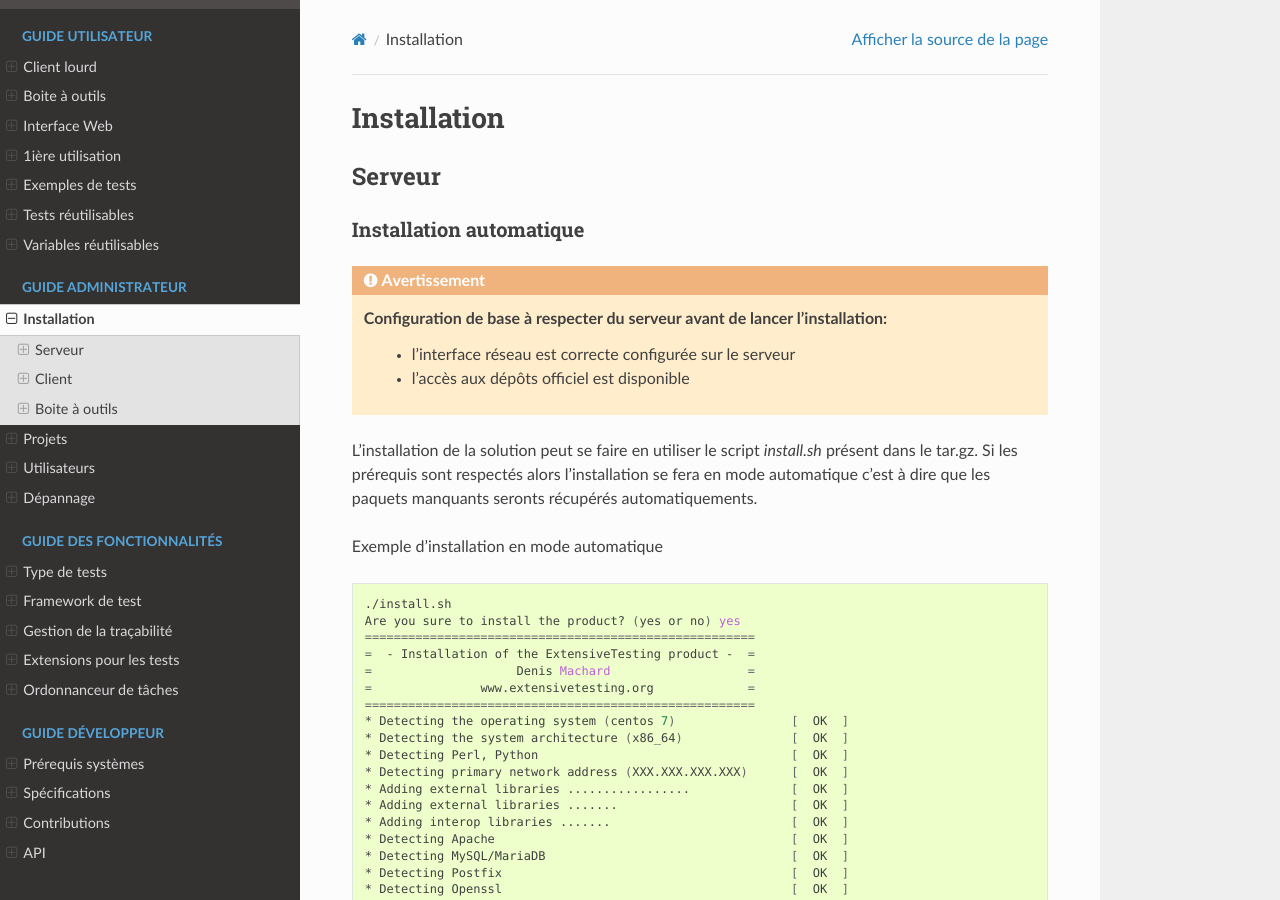
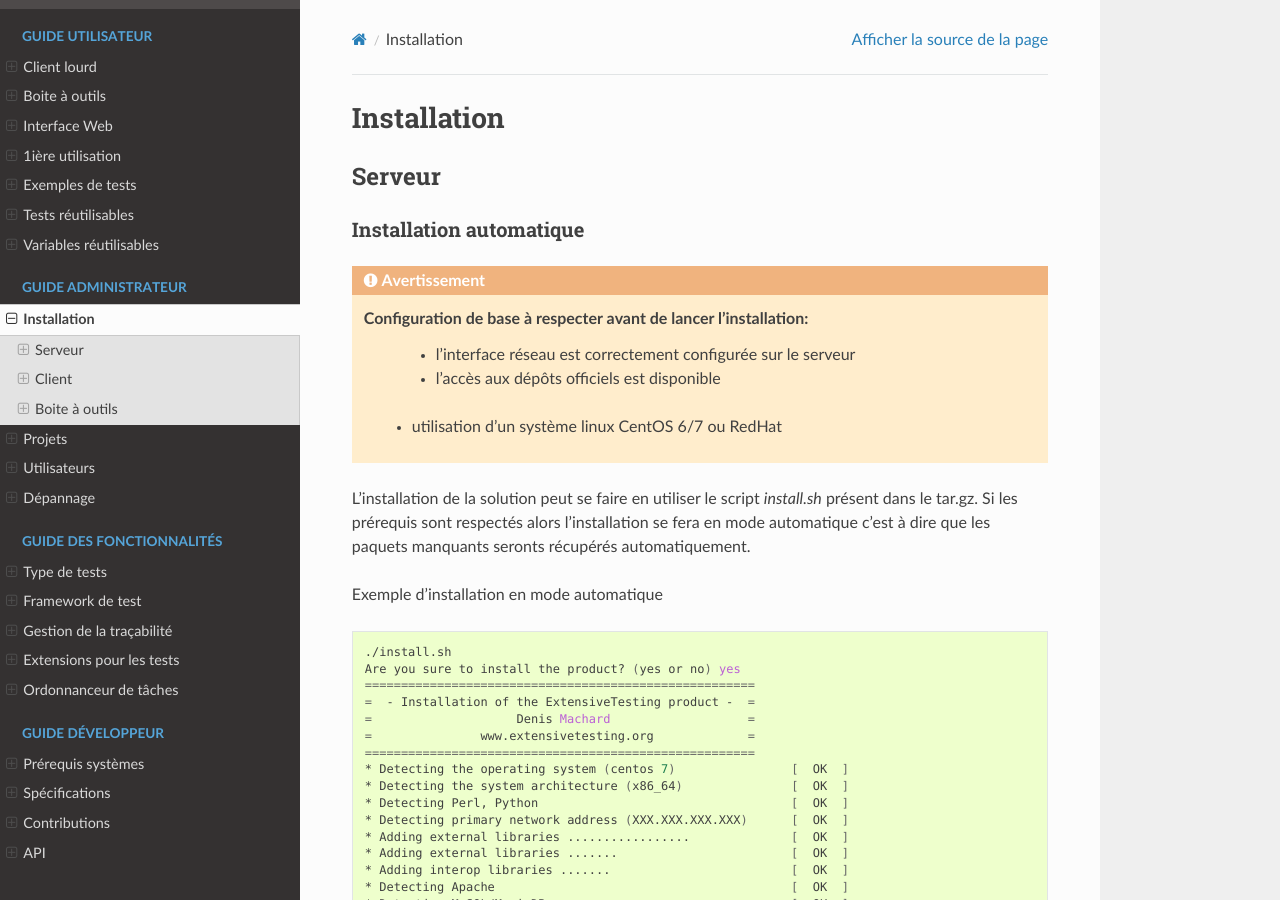
Before and after one commit to ExtensiveAutomation/extensiveautomation-fr.readthedocs.io, a Sphinx documentation site: the page built from docs/admin/install.rst, in a window 1280 px wide and 900 px high. Built offline with Sphinx 7.4.7 and the Read the Docs theme 2.0.0, drawn with Linux system fonts in a browser that asks for light colours; pages that are not in the unit, such as notebooks, are missing from menus.

Commit message:
mise à jour

```diff
--- a/docs/admin/install.rst
+++ b/docs/admin/install.rst
@@ -8,13 +8,14 @@ Installation automatique
 ~~~~~~~~~~~~~~~~~~~~~~~~
 
 .. warning::
-  Configuration de base à respecter du serveur avant de lancer l'installation:
-	- l'interface réseau est correcte configurée sur le serveur
-	- l'accès aux dépôts officiel est disponible
+  Configuration de base à respecter avant de lancer l'installation:
+	- l'interface réseau est correctement configurée sur le serveur
+	- l'accès aux dépôts officiels est disponible
+    - utilisation d'un système linux CentOS 6/7 ou RedHat
 
 L'installation de la solution peut se faire en utiliser le script `install.sh` présent dans le tar.gz.
 Si les prérequis sont respectés alors l'installation se fera en mode automatique c'est à dire que les paquets manquants
-seronts récupérés automatiquements.
+seronts récupérés automatiquement.
 
 Exemple d'installation en mode automatique
 
--- a/docs/features/taskmanager.rst
+++ b/docs/features/taskmanager.rst
@@ -12,7 +12,7 @@ L'ordonnanceur présent dans le serveur permet de programmer l'exécution des te
  - Exécuter le test tous les jours à <heure>
  - Exécuter le test une fois par semaine le <jour de la semaine> à <heure>
 
-<images à insérer>
+.. image:: /_static/images/testlibrary/test_scheduling.png
 
 Gestion des tâches
 ------------------
```
Also changed, not shown: docs/features/testreporting.rst (+4 -3 lines), docs/_static/images/testlibrary/template_expected.png (added), docs/_static/images/testlibrary/template_message.png (added), docs/_static/images/testlibrary/test_scheduling.png (added).
